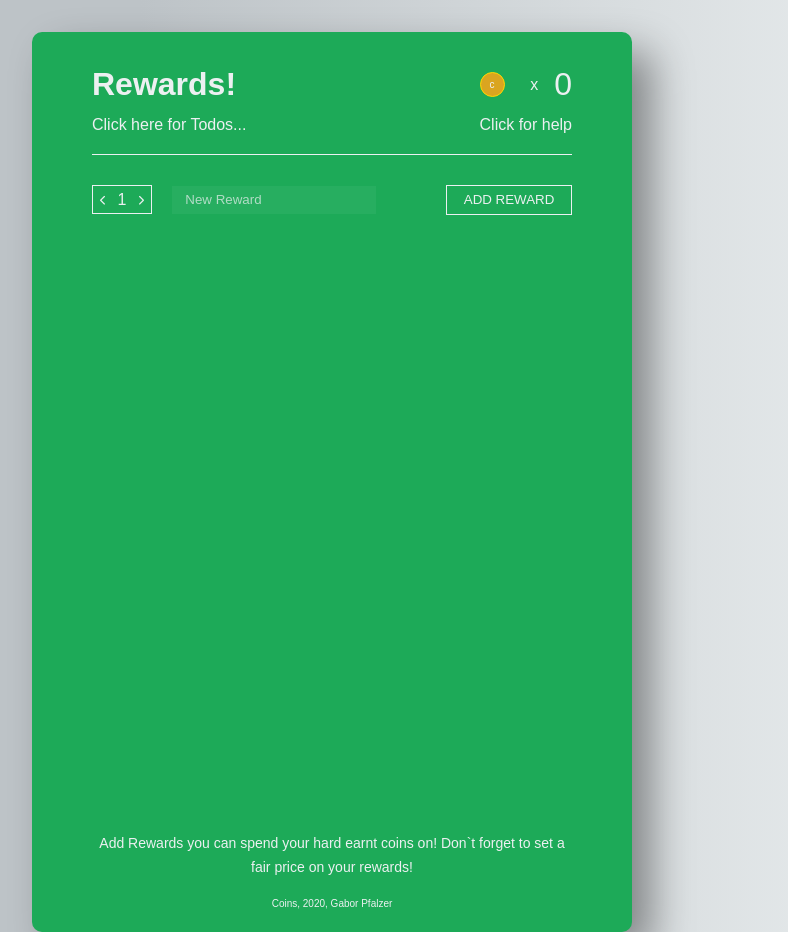
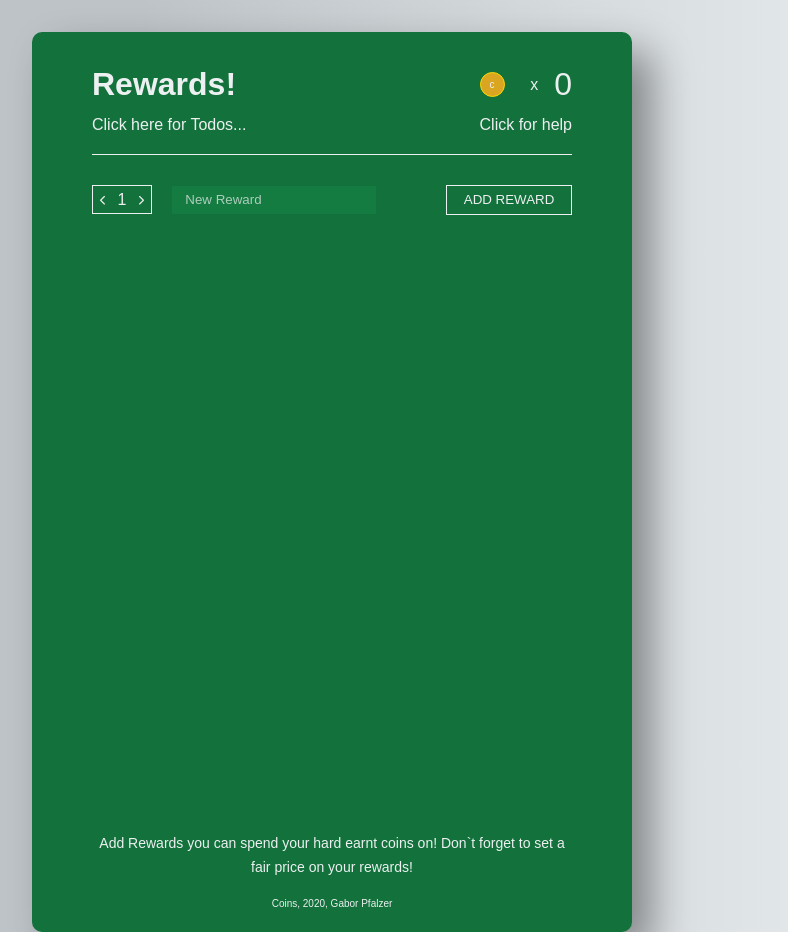
Before and after one commit to pfalzergbr/rewards, a React (Create React App) app: page /rewards in a window 1280 px wide. Shown: the whole page, without its empty margins (308-1096 px from the left). Built offline with nearby package versions, Linux system fonts and the light colour scheme.

Commit message:
work on contrast and colors

```diff
--- a/src/styles/Base/_variables.scss
+++ b/src/styles/Base/_variables.scss
@@ -1,10 +1,10 @@
 //Colors
 
-$color-blue-dark:#2980b9;
-$color-blue-light:#3498db;
+$color-blue-dark:#05558A;
+$color-blue-light:#226B9A;
 
-$color-green-dark:#1daa58;
-$color-green-light:#27ae60;
+$color-green-dark:#13713B;
+$color-green-light:#0A853D;
 
 $color-white: #ecf0f1;
 
--- a/src/styles/Components/_forms.scss
+++ b/src/styles/Components/_forms.scss
@@ -41,7 +41,7 @@ input {
 }
 
 .rewards-form {
-    background-color: $color-green-light;
+    background-color: lighten($color-green-dark, 2.5%);
 }
 
 .todo-form {
--- a/src/styles/Components/_lists.scss
+++ b/src/styles/Components/_lists.scss
@@ -37,7 +37,7 @@
         }
 
         &--reward {
-            background-color: $color-green-light;
+            background-color: lighten($color-green-dark, 2.5%);
 
             @media (min-width: 600px) {
                 &:hover,
```
Also changed, not shown: 1 other file (tests, documents, lock files or other folders).
